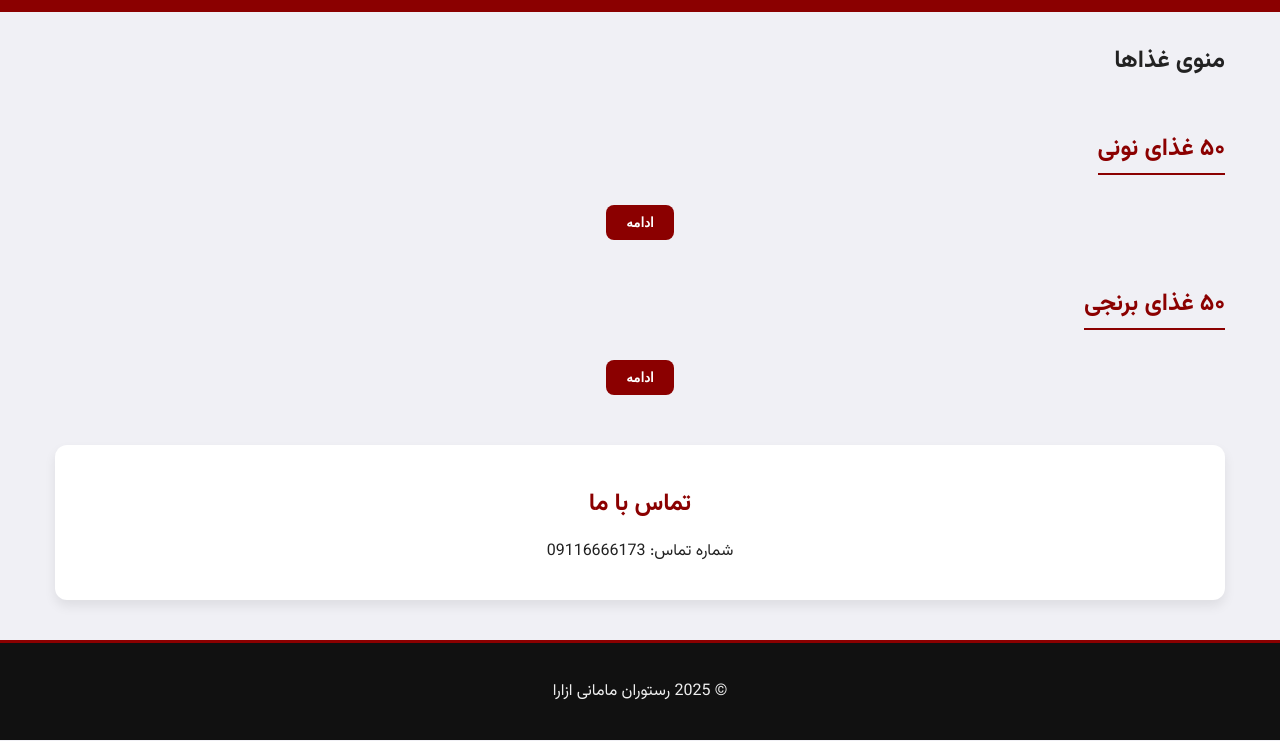
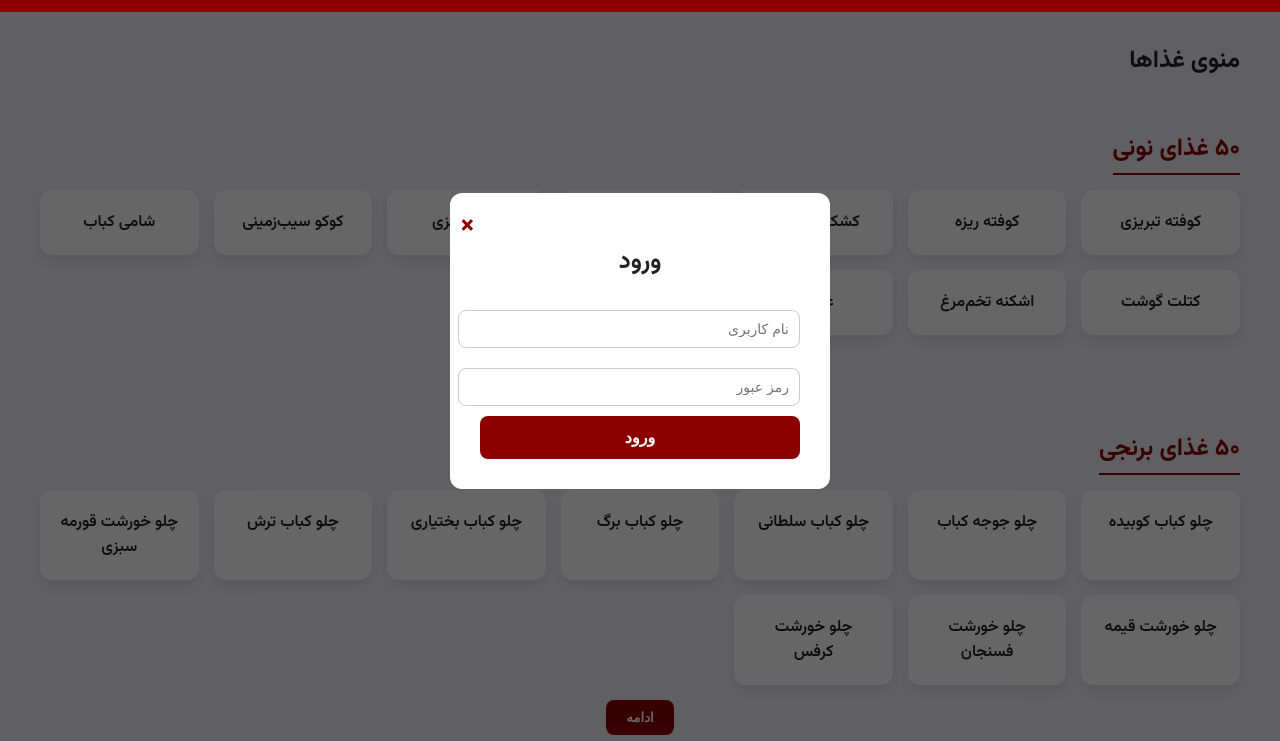
Before and after one commit to parsa199891mt-art/mamani-restaurant, a plain HTML site: page index.html in a window 1280 px wide. Both pictures are taken after a click on the link "ورود". Shown: the part 59-800 px from the top of the page. Drawn offline with Linux system fonts and the light colour scheme.

Commit message:
Update index.html

```diff
--- a/index.html
+++ b/index.html
@@ -1,43 +1,40 @@
-<!DOCTYPE html>
+<!doctype html>
 <html lang="fa" dir="rtl">
 <head>
 <meta charset="utf-8">
 <title>رستوران مامانی ازارا</title>
 <style>
 @import url('https://fonts.googleapis.com/css2?family=Vazirmatn:wght@400;600;700&display=swap');
-*{box-sizing:border-box;}
-body {font-family:'Vazirmatn', sans-serif; margin:0; background:#f0f0f5; color:#222;}
-header {background:#8b0000; color:#fff; padding:15px 30px; position:sticky; top:0; z-index:1000;}
-nav {display:flex; justify-content:space-between; align-items:center; flex-wrap:wrap;}
-nav h1 {margin:0; font-size:26px; font-weight:700;}
-nav ul {list-style:none; display:flex; gap:25px; margin:0; padding:0; flex-wrap:wrap;}
-nav a {color:#fff; text-decoration:none; font-weight:600; transition:0.3s;}
-nav a:hover {color:#ffcc00;}
+body { font-family:'Vazirmatn', sans-serif; margin:0; background:#f0f0f5; color:#222; }
+header { background:#8b0000; color:#fff; padding:15px 30px; position:sticky; top:0; z-index:1000; }
+nav { display:flex; justify-content:space-between; align-items:center; flex-wrap:wrap; }
+nav h1 { margin:0; font-size:26px; font-weight:700; }
+nav ul { list-style:none; display:flex; gap:25px; margin:0; padding:0; flex-wrap:wrap; }
+nav a { color:#fff; text-decoration:none; font-weight:600; transition:0.3s; }
+nav a:hover { color:#ffcc00; }
 
-main {max-width:1200px; margin:30px auto; padding:0 15px;}
-.category-title {font-size:24px; margin:30px 0 15px; color:#8b0000; font-weight:700; border-bottom:2px solid #8b0000; display:inline-block; padding-bottom:5px;}
-.grid {display:grid; grid-template-columns:repeat(auto-fit,minmax(150px,1fr)); gap:15px;}
-.card {background:#fff; border-radius:12px; box-shadow:0 6px 12px rgba(0,0,0,0.08); padding:20px; text-align:center; cursor:pointer; opacity:0; transform:translateY(30px); transition:all 0.5s ease;}
-.card.show {opacity:1; transform:translateY(0);}
-.card h3 {margin:0; font-size:16px; font-weight:600;}
+main { max-width:1200px; margin:30px auto; padding:0 15px; }
+.category-title { font-size:24px; margin:30px 0 15px; color:#8b0000; font-weight:700; border-bottom:2px solid #8b0000; display:inline-block; padding-bottom:5px; }
+.grid { display:grid; grid-template-columns:repeat(auto-fit,minmax(150px,1fr)); gap:15px; }
+.card { background:#fff; border-radius:12px; box-shadow:0 6px 12px rgba(0,0,0,0.08); padding:20px; text-align:center; transition:0.3s; cursor:pointer; }
+.card:hover { transform:translateY(-5px); box-shadow:0 10px 20px rgba(0,0,0,0.15); }
+.card h3 { margin:0; font-size:16px; font-weight:600; }
+button.load-more { margin:15px auto; display:block; padding:10px 20px; background:#8b0000; color:#fff; border:none; border-radius:8px; cursor:pointer; font-weight:600; transition:0.3s; }
+button.load-more:hover { background:#ff4500; transform:scale(1.05); }
 
-button.load-more {margin:15px auto; display:block; padding:10px 20px; background:#8b0000; color:#fff; border:none; border-radius:8px; cursor:pointer; font-weight:600; transition:0.3s;}
-button.load-more:hover {background:#ff4500; transform:scale(1.05);}
-
-section#contact {margin-top:50px; text-align:center; padding:20px; background:#fff; border-radius:12px; box-shadow:0 6px 12px rgba(0,0,0,0.08);}
-section#contact h2 {color:#8b0000; margin-bottom:10px;}
-footer {text-align:center; padding:20px; background:#111; color:#eee; margin-top:40px; border-top:3px solid #8b0000;}
+section#contact { margin-top:50px; text-align:center; padding:20px; background:#fff; border-radius:12px; box-shadow:0 6px 12px rgba(0,0,0,0.08); }
+section#contact h2 { color:#8b0000; margin-bottom:10px; }
+footer { text-align:center; padding:20px; background:#111; color:#eee; margin-top:40px; border-top:3px solid #8b0000; }
 
 /* Login Modal */
-.modal {display:none; position:fixed; top:0; left:0; width:100%; height:100%; background:rgba(0,0,0,0.6); justify-content:center; align-items:center; padding:10px;}
-.modal-content {background:#fff; padding:30px; border-radius:12px; width:100%; max-width:320px; text-align:center; position:relative;}
-.modal-content input {width:100%; padding:10px; margin:10px 0; border:1px solid #ccc; border-radius:8px; font-size:14px;}
-.modal-content button {width:100%; padding:12px; background:#8b0000; color:#fff; border:none; border-radius:8px; font-weight:600; font-size:16px; cursor:pointer; transition:0.3s;}
-.modal-content button:hover {background:#ff4500; transform:scale(1.05);}
-.close {position:absolute; top:10px; left:10px; font-size:28px; font-weight:bold; cursor:pointer; color:#8b0000;}
+.modal { display:none; position:fixed; top:0; left:0; width:100%; height:100%; background:rgba(0,0,0,0.6); justify-content:center; align-items:center; }
+.modal-content { background:#fff; padding:30px; border-radius:12px; width:320px; text-align:center; position:relative; }
+.modal-content input { width:100%; padding:10px; margin:10px 0; border:1px solid #ccc; border-radius:8px; font-size:14px; }
+.modal-content button { width:100%; padding:12px; background:#8b0000; color:#fff; border:none; border-radius:8px; font-weight:600; font-size:16px; cursor:pointer; transition:0.3s; }
+.modal-content button:hover { background:#ff4500; transform:scale(1.05); }
+.close { position:absolute; top:10px; left:10px; font-size:28px; font-weight:bold; cursor:pointer; color:#8b0000; }
 
-@media(max-width:768px){ .grid {grid-template-columns:repeat(auto-fit,minmax(120px,1fr)); } nav ul {flex-direction:column; gap:10px;} nav h1{ margin-bottom:10px; } }
-@media(max-width:480px){ .grid {grid-template-columns:1fr;} }
+@media(max-width:600px){ nav ul{flex-direction:column; gap:10px;} }
 </style>
 </head>
 <body>
@@ -64,7 +61,6 @@ footer {text-align:center; padding:20px; background:#111; color:#eee; margin-top
   <div class="category-title">۵۰ غذای برنجی</div>
   <div class="grid" id="berenjGrid"></div>
   <button class="load-more" onclick="loadMore('berenj')">ادامه</button>
-
 </section>
 
 <section id="contact">
@@ -89,21 +85,69 @@ footer {text-align:center; padding:20px; background:#111; color:#eee; margin-top
 </div>
 
 <script>
-// غذاهای واقعی نمونه
-const noniFoods = ["کوفته تبریزی","کشک بادمجان","میرزا قاسمی","کوکو سبزی","کوکو سیب‌زمینی","شامی کباب","کتلت گوشت","اشکنه تخم‌مرغ","عدسی","دلمه برگ مو",
-"دلمه کلم","دلمه فلفل دلمه‌ای","دلمه بادمجان","حلیم بادمجان","بورانی بادمجان","کوکو بادمجان","کوکو لوبیا سبز","کوکو مرغ","شامی شیرازی","کتلت مرغ",
-"اشکنه سیب‌زمینی","لوبیا پلو نونی","خوراک لوبیا سبز","خوراک لوبیا چشم‌بلبلی","خوراک لوبیا سفید","خوراک لوبیا قرمز","خوراک عدس","خوراک جگر","خوراک قلوه","خوراک دل و قلوه",
-"خوراک زبان","جغوربغور","سوسیس بندری","خوراک مرغ و قارچ","خوراک بامیه","خوراک هویج","خوراک کدو سبز","خوراک کرفس","خوراک سیب‌زمینی و تخم‌مرغ","کوکو ماهی",
-"کتلت بادمجان","شامی پوک","کتلت گوشت و مرغ","کوکو نخود","کوکو لوبیا قرمز","شامی با سبزیجات","کوکو تره","کتلت مرغ و سبزیجات","خوراک لوبیا سبز و هویج","خوراک عدس با سبزیجات"];
+// داده های غذاها
+const noniFoods = [
+"کوفته تبریزی","کوفته ریزه","کشک بادمجان","میرزا قاسمی","کوکو سبزی",
+"کوکو سیب‌زمینی","شامی کباب","کتلت گوشت","اشکنه تخم‌مرغ","عدسی",
+"کوفته نخودچی","کوفته قلقلی","دلمه برگ مو","دلمه کلم","دلمه فلفل دلمه‌ای",
+"دلمه بادمجان","دلمه گوجه فرنگی","حلیم بادمجان","بورانی بادمجان","بورانی اسفناج",
+"بورانی کدو","کوکو بادمجان","کوکو لوبیا سبز","کوکو مرغ","کوکو ماهی",
+"شامی پوک","شامی شیرازی","کتلت مرغ","کتلت سیب‌زمینی","اشکنه سیب‌زمینی",
+"لوبیا پلو نونی","لوبیا چیتی خوراکی","خوراک لوبیا سبز","خوراک لوبیا چشم‌بلبلی","خوراک لوبیا سفید",
+"خوراک لوبیا قرمز","خوراک عدس با سبزیجات","خوراک جگر","خوراک قلوه","خوراک دل و قلوه",
+"خوراک زبان","جغوربغور","سوسیس بندری","خوراک مرغ و قارچ","خوراک بامیه",
+"خوراک هویج","خوراک کدو سبز","خوراک کرفس","خوراک سیب‌زمینی و تخم‌مرغ"
+];
 
-const berenjFoods = ["چلو کباب کوبیده","چلو جوجه کباب","چلو کباب برگ","چلو کباب سلطانی","چلو کباب بختیاری","چلو کباب ترش","چلو خورشت قورمه سبزی","چلو خورشت قیمه","چلو خورشت فسنجان","چلو خورشت کرفس",
-"زرشک‌پلو با مرغ","زرشک‌پلو با ماهیچه","هویج‌پلو","عدس‌پلو","لوبیا‌پلو","کلم‌پلو شیرازی","سبزی‌پلو با ماهی","سبزی‌پلو با مرغ","باقالی‌پلو با گوشت","باقالی‌پلو با مرغ",
-"باقالی‌پلو با ماهی","رشته‌پلو","ماش‌پلو","دمی‌ماش","دمی‌گوجه فرنگی","دمی‌لوبیا سبز","ته‌چین مرغ","ته‌چین گوشت","ته‌چین بادمجان","ته‌چین اسفناج",
-"ته‌چین ماهی","پلو یونانی ایرانی‌شده","سبزی‌پلو با تخم‌مرغ","پلو زعفرانی ساده","پلو سفید ایرانی","پلو قالبی با خلال و مغزها","کلم پلو کرمانی","خوراک لوبیا سبز با گوشت","خوراک عدس با سبزیجات","خوراک مرغ و قارچ",
-"خوراک گوشت و سبزی","خوراک لوبیا قرمز","خوراک لوبیا سفید","خوراک گوشت و نخود","خوراک گوشت و لوبیا","خوراک مرغ و لوبیا","خوراک لوبیا با سبزیجات","خوراک گوشت و سبزیجات","خوراک کدو و گوشت","خوراک گوشت و بادمجان"];
+const berenjFoods = [
+"چلو کباب کوبیده","چلو جوجه کباب","چلو کباب سلطانی","چلو کباب برگ","چلو کباب بختیاری",
+"چلو کباب ترش","چلو خورشت قورمه سبزی","چلو خورشت قیمه","چلو خورشت فسنجان","چلو خورشت کرفس",
+"چلو خورشت بامیه","چلو خورشت آلو اسفناج","چلو خورشت خلال کرمانشاهی","چلو خورشت مسما بادمجان","چلو خورشت سیب‌زمینی و مرغ",
+"چلو خورشت ماست اصفهانی","زرشک‌پلو با مرغ","زرشک‌پلو با ماهیچه","شیرین‌پلو","هویج‌پلو",
+"خلال‌پلو","عدس‌پلو","لوبیا‌پلو","کلم‌پلو شیرازی","کلم‌پلو کرمانی",
+"سبزی‌پلو با ماهی","سبزی‌پلو با مرغ","سبزی‌پلو با کوفته","باقالی‌پلو با گوشت","باقالی‌پلو با مرغ",
+"باقالی‌پلو با ماهی","رشته‌پلو","ماش‌پلو","دمی‌ماش","دمی‌گوجه فرنگی",
+"دمی‌لوبیا سبز","دمی‌کدو","دمی‌پیاز","دمی‌عدس","استانبولی‌پلو",
+"ته‌چین مرغ","ته‌چین گوشت","ته‌چین بادمجان","ته‌چین اسفناج","ته‌چین ماهی",
+"پلو یونانی ایرانی‌شده","سبزی‌پلو با تخم‌مرغ","پلو زعفرانی ساده","پلو سفید ایرانی","پلو قالبی با خلال و مغزها"
+];
 
-let noniIndex=0, berenjIndex=0, perLoad=10;
+let noniIndex = 0;
+let berenjIndex = 0;
+const perLoad = 10;
 
-function createCard(name){
-  const card=document.createElement('div');
-  card.className='card';
+function loadMore(category){
+  let grid, foods, index;
+  if(category==='noni'){
+    grid = document.getElementById('noniGrid'); foods = noniFoods; index = noniIndex;
+  } else {
+    grid = document.getElementById('berenjGrid'); foods = berenjFoods; index = berenjIndex;
+  }
+
+  for(let i=index; i<index+perLoad && i<foods.length; i++){
+    const card = document.createElement('div'); card.className='card';
+    const h3 = document.createElement('h3'); h3.textContent = foods[i];
+    card.appendChild(h3); grid.appendChild(card);
+  }
+
+  if(category==='noni'){ noniIndex += perLoad; if(noniIndex>=foods.length) document.querySelector('#noniGrid + .load-more').style.display='none'; }
+  else{ berenjIndex += perLoad; if(berenjIndex>=foods.length) document.querySelector('#berenjGrid + .load-more').style.display='none'; }
+}
+
+// بارگذاری اولیه
+loadMore('noni'); loadMore('berenj');
+
+// Login Modal
+function openModal(){ document.getElementById('loginModal').style.display='flex'; }
+function closeModal(){ document.getElementById('loginModal').style.display='none'; }
+function login(){
+  let user = document.querySelector('#loginModal input[type="text"]').value;
+  let pass = document.querySelector('#loginModal input[type="password"]').value;
+  if(user && pass){ alert('ورود موفق: ' + user); closeModal(); }
+  else { alert('لطفاً نام کاربری و رمز عبور را وارد کنید!'); }
+}
+window.onclick = function(event){ if(event.target==document.getElementById('loginModal')) closeModal(); }
+</script>
+
+</body>
+</html>
```
Lines whose indentation alone changed are shown as unchanged.
